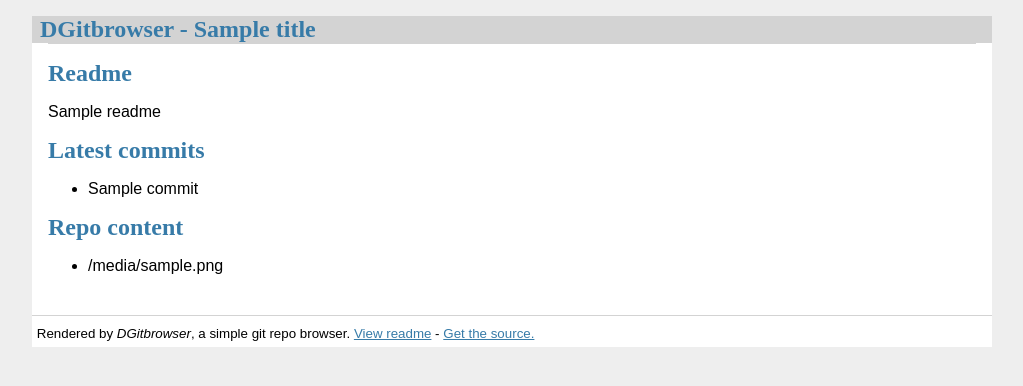
After one commit to apie/dgitbrowser, a Flask app: template dgitbrowser/templates/repo.html in a window 1280 px wide. The commit adds this page. Shown: the top 386 px of the page, without its empty margins (128-1151 px from the left). Run offline with Flask 3, Linux system fonts and the light colour scheme; the template is opened without the code that fills it: most values are stand-ins (such as "Sample title", 1, 10 or a date in 2020).

Commit message:
wip repo page

```diff
--- a/dgitbrowser/app.py
+++ b/dgitbrowser/app.py
@@ -3,6 +3,7 @@ from flask import Flask, render_template
 
 # Local
 from dgitbrowser.browsers.repo import get_repo_file_listing
+from dgitbrowser.git_commands.log import get_repo_log
 from dgitbrowser.renderers.file import highlight_file_html
 
 app = Flask(__name__)
@@ -14,9 +15,11 @@ def hello_world():
         "base.html",
         title="Home",
         content="""
-        <p>Hello, World!</p>
-        <a href='/readme'>Bekijk de readme</a><br>
-        <a href='/repo/test'>Bekijk de repo /test/</a><br>
+        <p>The following repositories are available at this location:
+            <ul>
+                <li><a href='/repo/test'>test</a></li>
+            </ul>
+        </p>
         """,
     )
 
@@ -24,11 +27,16 @@ def hello_world():
 @app.route("/readme")
 def readme():
     return render_template(
-        "base.html", title="View Readme", content=highlight_file_html("README.md")
+        "base.html", title="Readme", content=highlight_file_html("README.md")
     )
 
 
 @app.route("/repo/<repo_name>")
 def browse_repo(repo_name):
-    # TODO
-    return get_repo_file_listing(repo_name)
+    return render_template(
+        "repo.html",
+        title=f"Browsing repo: {repo_name}",
+        files=get_repo_file_listing(repo_name),
+        commits=get_repo_log(repo_name),
+        readme=highlight_file_html("README.md"),
+    )
--- a/dgitbrowser/git_commands/log.py
+++ b/dgitbrowser/git_commands/log.py
@@ -19,3 +19,8 @@ def git_log(path: str, number_of_commits: int, with_stat: bool = False):
             number_of_commits -= 1
         if number_of_commits <= 0:
             break
+
+
+def get_repo_log(path: str):
+    # TODO
+    return ["wip", "wap"]
--- a/dgitbrowser/static/style.css
+++ b/dgitbrowser/static/style.css
@@ -108,3 +108,13 @@ input[type=submit] {
   align-self: start;
   min-width: 10em;
 }
+
+footer {
+  padding-left: 0.3em;
+  padding-bottom: 0.3em;
+}
+
+.highlight {
+  padding: 0.5rem;
+  border-radius: 1rem;
+}
--- a/dgitbrowser/templates/base.html
+++ b/dgitbrowser/templates/base.html
@@ -3,6 +3,7 @@
 <head>
     <title>DGitbrowser{% if title %} - {{ title }}{% endif %}</title>
     <meta name="viewport" content="width=device-width, initial-scale=1.0">
+    <link rel="shortcut icon" href="{{ url_for('static', filename='favicon.ico') }}">
     <link rel="stylesheet" href="{{ url_for('static', filename='style.css') }}">
     <link rel="stylesheet" href="{{ url_for('static', filename='highlight.css') }}">
 </head>
@@ -24,7 +25,7 @@
     <hr>
     <footer>
         <small>
-            Rendered by <em>DGitbrowser</em>, a simple git repo browser. <a href="https://github.com/apie/dgitbrowser">Get the source.</a>
+            Rendered by <em>DGitbrowser</em>, a simple git repo browser. <a href="/readme">View readme</a> - <a href="https://github.com/apie/dgitbrowser">Get the source.</a>
         </small>
     </footer>
 </body>
--- /dev/null
+++ b/dgitbrowser/templates/partials/commits.html
@@ -0,0 +1,10 @@
+<p>
+    <h2>Latest commits</h2>
+    <ul>
+    {% for commit in commits %}
+        <li>{{ commit }}</li>
+    {% else %}
+        <li>The repo is pristine!</li>
+    {% endfor %}
+    </ul>
+</p>
--- /dev/null
+++ b/dgitbrowser/templates/partials/content.html
@@ -0,0 +1,10 @@
+<p>
+    <h2>Repo content</h2>
+    <ul>
+    {% for file in files %}
+        <li>{{ file }}</li>
+    {% else %}
+        <li>The repo is empty!</li>
+    {% endfor %}
+    </ul>
+</p>
--- /dev/null
+++ b/dgitbrowser/templates/partials/readme.html
@@ -0,0 +1,6 @@
+<p>
+    <h2>Readme</h2>
+    <div>
+        {{ readme|safe }}
+    </div>
+</p>
--- /dev/null
+++ b/dgitbrowser/templates/repo.html
@@ -0,0 +1,6 @@
+{% extends "base.html" %}
+{% block content %}
+    {% include "partials/readme.html" %}
+    {% include "partials/commits.html" %}
+    {% include "partials/content.html" %}
+{% endblock content %}
```
Also changed, not shown: dgitbrowser/static/favicon.ico (added).
